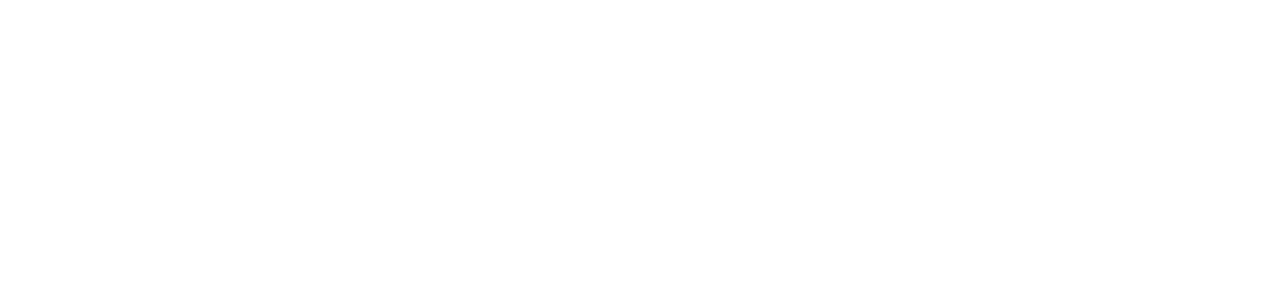
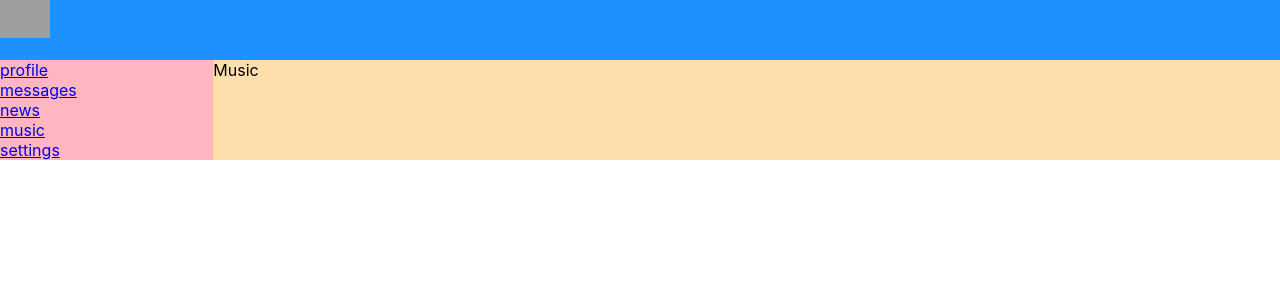
Before and after one commit to AlishaSV/frosch_code, a React (Create React App) app: page /music in a window 1280 px wide. Before the commit this address had no page. Shown: the top 300 px of the page. Built offline with nearby package versions, Linux system fonts and the light colour scheme; grey boxes are pictures that could not be loaded.

Commit message:
created new components and routes

```diff
--- a/src/App.js
+++ b/src/App.js
@@ -1,19 +1,27 @@
 import React from 'react'
 import './App.css'
 import Dialogs from './components/Dialogs/Dialogs'
-import { Route, Routes } from 'react-router-dom'
+import { BrowserRouter, Route, Routes } from 'react-router-dom'
 import Root from './pages/Root'
 import Profile from './components/Profile/Profile'
+import News from './components/News/News'
+import Music from './components/Music/Music'
+import Settings from './components/Settings/Settings'
 
 const App = () => {
 
   return (
+    <BrowserRouter>
       <Routes>
         <Route path="/" element={<Root/>}>
           <Route path="dialogs" element={<Dialogs/>}/>
           <Route path="profile" element={<Profile/>}/>
+          <Route path="news" element={<News/>}/>
+          <Route path="music" element={<Music/>}/>
+          <Route path="settings" element={<Settings/>}/>
         </Route>
       </Routes>
+    </BrowserRouter>
   )
 }
 
--- /dev/null
+++ b/src/components/Music/Music.jsx
@@ -0,0 +1,11 @@
+import React from 'react'
+
+const Music = (props) => {
+  return (
+    <div>
+      Music
+    </div>
+  )
+}
+
+export default Music
--- /dev/null
+++ b/src/components/News/News.jsx
@@ -0,0 +1,11 @@
+import React from 'react'
+
+const News = (props) => {
+  return (
+    <div>
+      News
+    </div>
+  )
+}
+
+export default News
--- /dev/null
+++ b/src/components/Settings/Settings.jsx
@@ -0,0 +1,11 @@
+import React from 'react'
+
+const Settings = (props) => {
+  return (
+    <div>
+      Settings
+    </div>
+  )
+}
+
+export default Settings
--- a/src/index.js
+++ b/src/index.js
@@ -2,15 +2,12 @@
 import ReactDOM from 'react-dom/client'
 import './index.css'
 import reportWebVitals from './reportWebVitals'
-import { BrowserRouter } from 'react-router-dom'
 import App from './App'
 
 const root = ReactDOM.createRoot(document.getElementById('root'))
 root.render(
   <React.StrictMode>
-    <BrowserRouter>
-      <App/>
-    </BrowserRouter>
+    <App/>
   </React.StrictMode>
 )
 
```
Also changed, not shown: src/components/Music/Music.module.css (added), src/components/News/News.module.css (added), src/components/Settings/Settings.module.css (added). Lines whose indentation alone changed are shown as unchanged.
